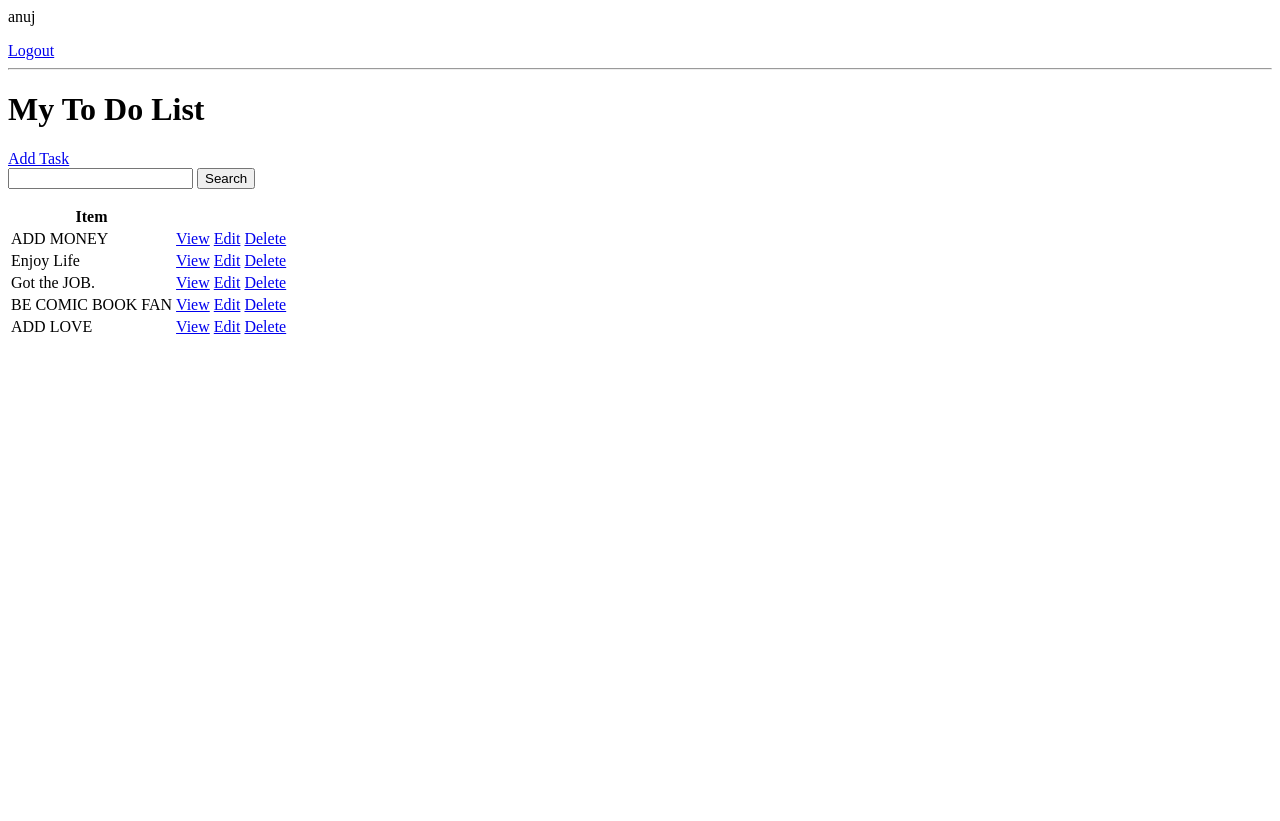
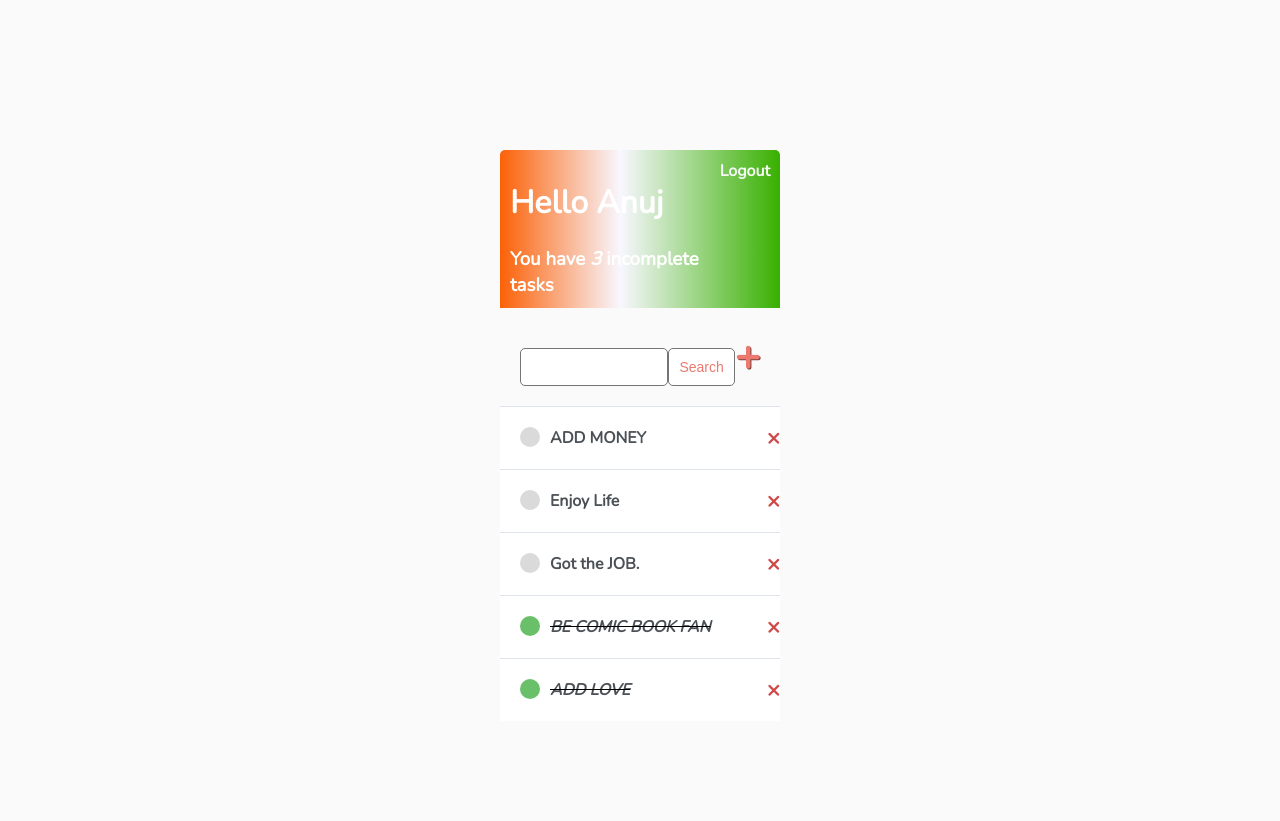
Before and after one commit to AnujKondhalkar/To_Do_List, a Django app: page / in a window 1280 px wide. Before the commit the page ends 334 px from the top, so only its background shows below. Run offline with Django 3.2, Linux system fonts and the light colour scheme; a user stored in the database is signed in; data comes from the database, SQL or seed files in the repository; both versions use the stored data as it was after the commit.

Commit message:
Style is given to the all pages

```diff
--- /dev/null
+++ b/base/templates/base/main.html
@@ -0,0 +1,207 @@
+<!DOCTYPE html>
+<html>
+<head>
+    <meta charset="utf-8">
+    <meta name="viewport" content="width=device-width, initial-scale=1">
+    <title>To Do Items</title>
+    <link rel="preconnect" href="https://fonts.googleapis.com">
+    <link rel="preconnect" href="https://fonts.gstatic.com" crossorigin>
+    <link href="https://fonts.googleapis.com/css2?family=Nunito:wght@200&display=swap" rel="stylesheet">
+
+
+<style>
+        body {
+            background-color: #FAFAFA;
+            font-family: 'Nunito', sans-serif;
+            padding-top: 50px;
+            margin-top:100px;
+            margin-bottom:100px;
+            margin-left:500px;
+            margin-right:500px;
+        }
+
+        h1,
+        h2,
+        h3,
+        h4,
+        h5,
+        h6,
+            {
+            font-family: 'Raleway', sans-serif;
+        }
+
+        a,
+        p {
+            color: #4b5156
+        }
+
+        a {
+            font-weight: 600;
+        }
+
+        .container {
+            max-width: 550px;
+            margin: auto;
+            background-color: #fff;
+            -webkit-box-shadow: 2px 2px 13px -4px rgba(0, 0, 0, 0.21);
+            box-shadow: 2px 2px 13px -4px rgba(0, 0, 0, 0.21);
+        }
+
+        input {
+            outline: none;
+            border: none;
+        }
+
+        .header-bar {
+            display: flex;
+            justify-content: space-between;
+            color: #fff;
+            padding: 10px;
+            border-radius: 5px 5px 0 0;
+            background: linear-gradient(90deg, #fb6107 0%, #f8f7ff 43%, #38b000 100%)
+        }
+
+        .header-bar a {
+            color: rgb(247, 247, 247);
+            text-decoration: none;
+        }
+
+        .task-wrapper {
+            display: flex;
+            align-items: center;
+            justify-content: space-between;
+            background-color: #fff;
+            border-top: 1px solid #dfe4ea;
+            overflow: hidden;
+        }
+
+        .task-title {
+            display: flex;
+            padding: 20px;
+        }
+
+        .task-title a {
+            text-decoration: none;
+            color: #4b5156;
+            margin-left: 10px;
+        }
+
+        .task-complete-icon {
+            height: 20px;
+            width: 20px;
+            background-color: rgb(105, 192, 105);
+            border-radius: 50%;
+        }
+
+        .task-incomplete-icon {
+            height: 20px;
+            width: 20px;
+            background-color: rgb(218, 218, 218);
+            border-radius: 50%;
+        }
+
+        .delete-link {
+            text-decoration: none;
+            font-weight: 900;
+            color: #cf4949;
+            font-size: 22px;
+            line-height: 0;
+            padding: 20px 0px;
+        }
+
+        /*Handle Classes*/
+
+        .handle {
+            display: inline-block;
+            padding: 20px 16px;
+            cursor: grab;
+            user-select: none;
+        }
+
+        .handle:after,
+        .handle:before {
+            display: block;
+            content: "";
+        }
+
+        .handle:active,
+        .handle:active:before,
+        .handle:active:after {
+            cursor: grabbing;
+        }
+
+        .dropArea {
+            background-color: #f1f2f6;
+            color: black;
+            border: #ced6e0 1px solid;
+        }
+
+        .selectedTask {
+            opacity: 0.6;
+        }
+
+
+        #add-link {
+            color: #EB796F;
+            text-decoration: none;
+            font-size: 42px;
+            text-shadow: 1px 1px #81413b;
+        }
+
+        #search-add-wrapper {
+            display: flex;
+            justify-content: space-between;
+            align-items: center;
+            padding: 20px;
+        }
+
+        @media screen and (max-width:320px) {
+            #search-add-wrapper {
+                padding: 10px;
+            }
+        }
+
+        input[type=text],
+        input[type=password],
+        textarea {
+            border: 1px solid #757575;
+            border-radius: 5px;
+            padding: 10px;
+            width: 90%;
+        }
+
+        label {
+            padding-top: 10px !important;
+            display: block;
+        }
+
+        ::placeholder {
+            font-weight: 300;
+            opacity: 0.5;
+        }
+
+        .button {
+            border: 1px solid #757575;
+            background-color: #FFF;
+            color: #EB796F;
+            padding: 10px;
+            font-size: 14px;
+            border-radius: 5px;
+            cursor: pointer;
+            text-decoration: none;
+        }
+
+        .card-body {
+            padding: 20px;
+        }
+    </style>
+
+
+</head>
+<body>
+    <div class = "container"></div>
+        {% block content %}
+
+        {% endblock content %}
+</body>
+</html>
--- a/base/templates/base/task_list.html
+++ b/base/templates/base/task_list.html
@@ -1,35 +1,54 @@
+{% extends 'base/main.html' %}
+{% block content %}
+
+    <div class="header-bar">
+        <div>
+            <h1>Hello {{request.user.username|title}}</h1>
+            <h3 style="margin:0">You have <i>{{count}} </i>incomplete task{{ count|pluralize:"s" }}</h3>
+        </div>
+
     {% if request.user.is_authenticated %}
-    <p>{{request.user}}</p>
-    <!-- gives username -->
         <a href="{% url 'logout' %}">Logout</a>
     {% else %}
         <a href="{% url 'login' %}">Login</a>
     {% endif %}
+    </div>
 
-<hr>
-<h1>My To Do List</h1>
-<a href="{% url 'task-create' %}">Add Task</a>
 
-<form method="GET">
-    <input type="text" name="search-area" value="{{search_input}}"> <!--    Whtever we search so it must stay there    -->
-    <input type="submit" value="Search">
+<div id="search-add-wrapper">
+     <form method="GET" style="margin-top: 20px; display: flex;">
+        <input type="text" name="search-area" value="{{search_input}}">  <!--    Whtever we search so it must stay there    -->
+        <input class="button" type="submit" value="Search">
      </form>
+      <a id="add-link" href="{% url 'task-create' %}">&#x2b;</a>
 
-<table>
-    <tr>
-        <th>Item</th>
-        <th></th>
-        <th></th>
-    </tr>
+</div>
+
+
+
+<div class = "task-items-wrapper">
     {% for task in tasks %}
-    <tr>
-        <td>{{ task.title }}</td>     <!--     { % for task in object_list % } -> from class TaskList(ListView) from base/task list    -->
-        <td><a href="{% url 'task' task.id %}">View</a></td>
-        <td><a href="{% url 'task-update' task.id %}">Edit</a></td>
-        <td><a href="{% url 'task-delete' task.id %}">Delete</a></td>
+    <div class="task-wrapper">
+        {% if task.complete %}
+        <div class="task-title">
+            <div class = "task-complete-icon"></div>
+            <i><s><a href="{% url 'task-update' task.id %}">{{task}}</a></s></i> <!-- <s> tag for strike -->
+        </div>
+        <a class="delete-link" href="{% url 'task-delete' task.id %}">&#215;</a> <!-- &#215; for x symbol for delete -->
 
-    </tr>
+        {% else %}
+        <div class="task-title">
+            <div class = "task-incomplete-icon"></div>
+            <a href="{% url 'task-update' task.id %}">{{task}}</a>
+        </div>
+        <a class="delete-link" href="{% url 'task-delete' task.id %}">&#215;</a>
+        {% endif %}
+    </div>
+
     {% empty %}
     <h3>No item in list</h3>
     {% endfor %}
-</table>
+
+</div>
+
+{% endblock content %}
```
Also changed, not shown: base/templates/base/login.html (+10 -3 lines), base/templates/base/register.html (+25 -7 lines), base/templates/base/task.html (+7 -0 lines), base/templates/base/task_confirm_delete.html (+17 -6 lines), base/templates/base/task_form.html (+11 -3 lines), db.sqlite3. Lines whose indentation alone changed are shown as unchanged.
